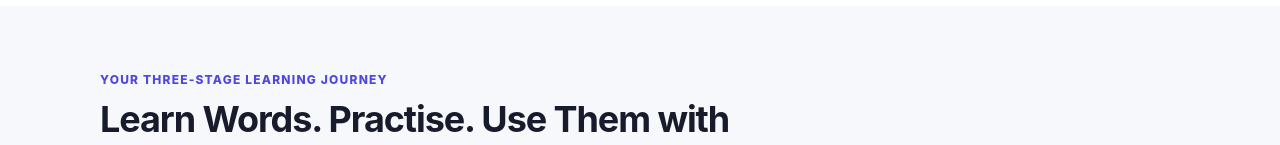
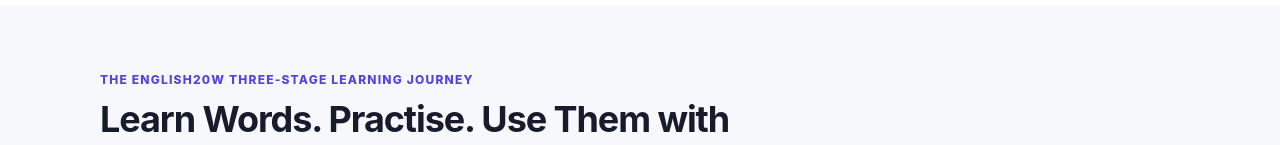
Before and after one commit to student2eng/20words, a plain HTML site: page index.html in a window 1280 px wide. Shown: the part 763-908 px from the top of the page. Drawn offline with Linux system fonts and the light colour scheme.

Commit message:
Update index.html

```diff
--- a/index.html
+++ b/index.html
@@ -141,7 +141,7 @@ English20W | Free English Vocabulary Learning Platform
 <section aria-labelledby="session-title" class="section soft" id="how-it-works">
 <div class="wrap">
 <div class="section-heading">
-<div class="kicker">Your three-stage learning journey</div>
+<div class="kicker">The English20W Three-Stage Learning Journey</div>
 <h2 id="session-title">Learn Words. Practise. Use Them with Confidence.</h2>
 <p class="section-lead">Move through three connected learning sessions. Each stage gives you a different way to work with the vocabulary you have studied.</p>
 </div>
```
